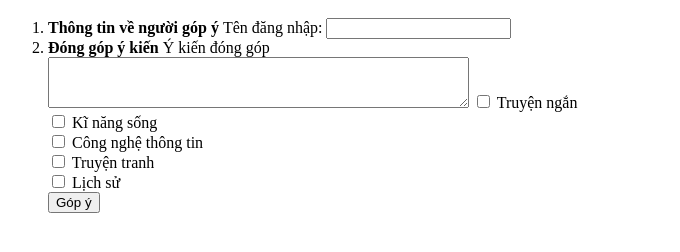
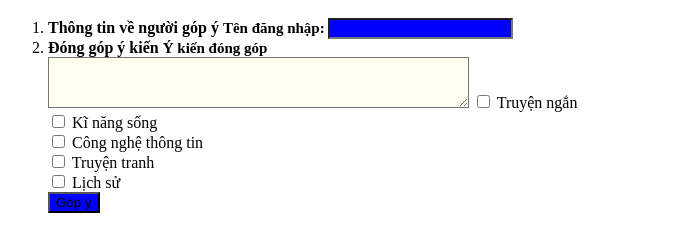
Before and after one commit to ThuyQuyen12A/ThuyQuyen12A, a plain HTML site: page Contents/form.html in a window 1280 px wide. Shown: the part 48-300 px from the top of the page, without its empty margins (0-680 px from the left). Drawn offline with Linux system fonts and the light colour scheme.

Commit message:
Style.css

```diff
--- a/Style.css
+++ b/Style.css
@@ -1,3 +1,5 @@
-form
-{
-  background-color
+h2{color: firebrick; font-family: Verdana; }
+h3 { color:#B0E2FF }
+label {font-size: 15px; font-weight:bold;}
+input {background-color: blue;}
+textarea {background-color: ivory;}
```
